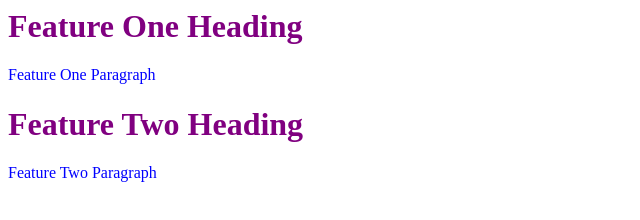
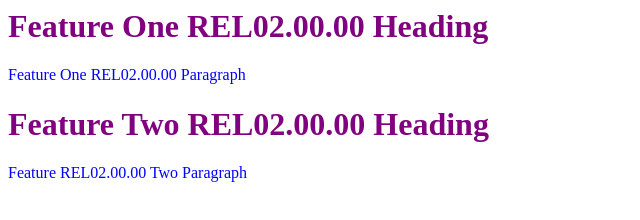
Before and after one commit to sunaiddetho/SimpliLearnGitProject, a plain HTML site: page index.html in a window 1280 px wide. Shown: the whole page, without its empty margins (0-640 px from the left). Drawn offline with Linux system fonts and the light colour scheme.

Commit message:
REL02.00.00 in feature-one

```diff
--- a/index.html
+++ b/index.html
@@ -1,29 +1,29 @@
 <html>
 	<head>
 		<style>
-			/* Feature One CSS Starts Here */
+			/* Feature One REL02.00.00 CSS Starts Here */
 			h1#feature-one {color:purple; font-size:200%;}
 			p#feature-one  {color:blue;}
-			/* Feature One CSS Ends Here */
+			/* Feature One REL02.00.00 CSS Ends Here */
 
-			/* Feature Two CSS Starts Here */
+			/* Feature Two REL02.00.00 CSS Starts Here */
 			h1#feature-two {color:purple; font-size:200%;}
 			p#feature-two  {color:blue;}
-			/* Feature Two CSS Ends Here */
+			/* Feature Two REL02.00.00 CSS Ends Here */
 
 		</style>
 	<head>
 
 	<body>
-		<!-- Feature One HTML Starts Here -->
-		<h1 id="feature-one">Feature One Heading</h1>
-		<p id="feature-one">Feature One Paragraph</p>
-		<!-- Feature One HTML Ends Here -->
+		<!-- Feature One REL02.00.00 HTML Starts Here -->
+		<h1 id="feature-one">Feature One REL02.00.00 Heading</h1>
+		<p id="feature-one">Feature One REL02.00.00 Paragraph</p>
+		<!-- Feature One REL02.00.00 HTML Ends Here -->
 
-		<!-- Feature Two HTML Starts Here -->
-		<h1 id="feature-two">Feature Two Heading</h1>
-		<p id="feature-two">Feature Two Paragraph</p>
-		<!-- Feature Two HTML Ends Here -->
+		<!-- Feature Two REL02.00.00 HTML Starts Here -->
+		<h1 id="feature-two">Feature Two REL02.00.00 Heading</h1>
+		<p id="feature-two">Feature REL02.00.00 Two Paragraph</p>
+		<!-- Feature Two REL02.00.00 HTML Ends Here -->
 
 	</body>
 </html>
```
